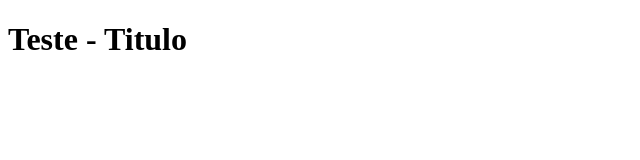
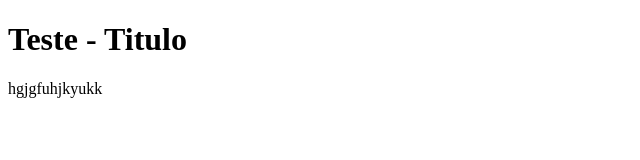
Before and after one commit to kennedycrispim/Teste, a plain HTML site: page index.html in a window 1280 px wide. Shown: the whole page, without its empty margins (0-640 px from the left). Drawn offline with Linux system fonts and the light colour scheme.

Commit message:
último commit

```diff
--- a/index.html
+++ b/index.html
@@ -7,5 +7,8 @@
 </head>
 <body>
   <h1>Teste - Titulo</h1>
+
+
+  hgjgfuhjkyukk
 </body>
 </html>
```
